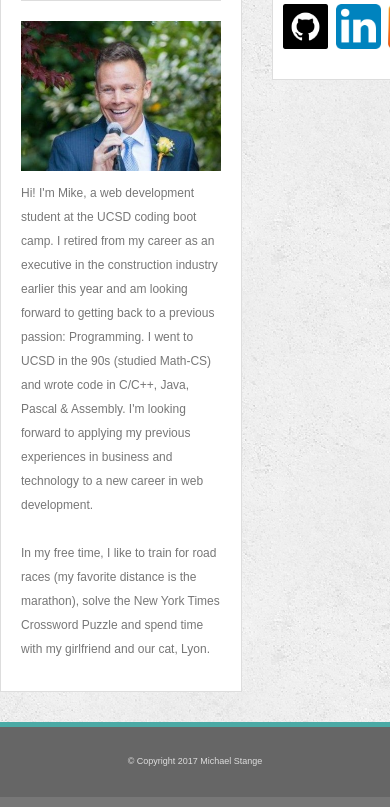
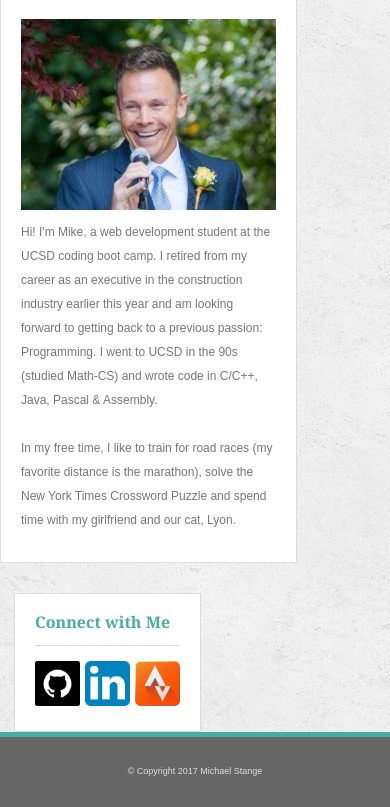
Before and after one commit to mstange22/Responsive-Portfolio, a plain HTML site: page index.html in a window 390 px wide. Shown: the part 160-967 px from the top of the page. Drawn offline with Linux system fonts and the light colour scheme.

Commit message:
more edits to 960px

```diff
--- a/assets/css/style.css
+++ b/assets/css/style.css
@@ -295,7 +295,7 @@ input[type=text]:hover {
 	}
 
 	#header-container {
-		width: 464px;
+		width: 512px;
 		margin: 0 auto;
 	}
 
@@ -316,7 +316,7 @@ input[type=text]:hover {
 		font-size: 12px;
 		color: #777777;
 		margin-right: 0px;
-		padding: 20px 0;
+		padding: 22px 0;
 	}
 
 	#about-link {
@@ -335,7 +335,7 @@ input[type=text]:hover {
 	}
 
 	#container {
-		width: 464px;
+		width: 512px;
 		margin: 0 auto;
 		margin-top: 30px;
 		padding: 0;
@@ -346,22 +346,22 @@ input[type=text]:hover {
 	}
 
 	section {
-		width: 240px;
+		width: 295px;
 		margin-left: 0;
-		margin-right: 15px;
+		margin-right: 14px;
 		margin-bottom: 30px;
 		padding-bottom: 30px;
 	}
 
 	h2 {
-		font-size: 22px;
+		font-size: 20px;
 		padding-top:25px;
 		padding-bottom: 20px;
 		padding-left: 20px;
 	}
 
 	#section-container {
-		width: 200px;
+		width: 255px;
 		border-top: 2px solid #dddddd;
 		margin: 0 20px;
 		padding: 0;
@@ -369,7 +369,7 @@ input[type=text]:hover {
 	}
 
 	#mike-mic {
-		width: 200px;
+		width: 255px;
 		margin-right: 20px;
 		padding-top: 0px;
 	}
@@ -382,9 +382,9 @@ input[type=text]:hover {
 	}
 
 	aside {
-		width: 190px;
-		margin-left: 15px;
-		padding-bottom: 30px;
+		width: 185px;
+		margin-left: 14px;
+		padding-bottom: 25px;
 	}
 
 	#aside-header {
@@ -396,23 +396,23 @@ input[type=text]:hover {
 	}
 
 	#aside-container {
-		width: 150px;
+		width: 145px;
 		border-top: 1.5px solid #dddddd;
-		margin: 0 10px;
-		padding-top: 20px;
+		margin: 0 20px;
+		padding-top: 15px;
 		padding-bottom: 20px;
 	}
 
 	#git {
 		float: left;
 		width: 45px;
-		padding-right: 7.5px;
+		padding-right: 5px;
 	}
 
 	#li {
 		float: left;
 		width: 45px;
-		padding-right: 7.5px;
+		padding-right: 5px;
 	}
 
 	#strava {
@@ -430,11 +430,18 @@ input[type=text]:hover {
 		vertical-align: center;
 		font-size: 9px;
 		border-top: solid 5px #4aaaa5;
-	}
-
 }
 
 @media screen and (max-width: 768px) {
+
+	#header-container {
+		width: 464px;
+	}
+
+	#container {
+		width: 464px;
+	}
+
 
 }
 
--- a/index.html
+++ b/index.html
@@ -2,6 +2,7 @@
 <html>
 <head>
 	<title>About Me - Michael Stange</title>
+	<meta name="viewport" content="width=device-width, initial-scale=1.0">
 	<link rel="stylesheet" type="text/css" href="assets/css/reset.css">
 	<link rel="stylesheet" type="text/css" href="assets/css/style.css">
 </head>
@@ -19,7 +20,7 @@
 			<h2>About Me</h2>
 			<div id="section-container">
 				<img id="mike-mic" src="assets/images/mike-2.jpg" alt="Mike on the mic.">
-				<p class="text">Hi! I'm Mike, a web development student at the UCSD coding boot camp.  I retired from my career as an executive in the construction industry earlier this year and am looking forward to getting back to a previous passion: Programming.  I went to UCSD in the 90s (studied Math-CS) and wrote code in C/C++, Java, Pascal & Assembly.  I'm looking forward to applying my previous experiences in business and technology to a new career in web development.<br>
+				<p class="text">Hi! I'm Mike, a web development student at the UCSD coding boot camp.  I retired from my career as an executive in the construction industry earlier this year and am looking forward to getting back to a previous passion: Programming.  I went to UCSD in the 90s (studied Math-CS) and wrote code in C/C++, Java, Pascal & Assembly.<br>
 				<br>
 				In my free time, I like to train for road races (my favorite distance is the marathon), solve the New York Times Crossword Puzzle and spend time with my girlfriend and our cat, Lyon.</p>
 			</div>
```
Also changed, not shown: contact.html (+1 -0 lines), portfolio.html (+1 -0 lines).
